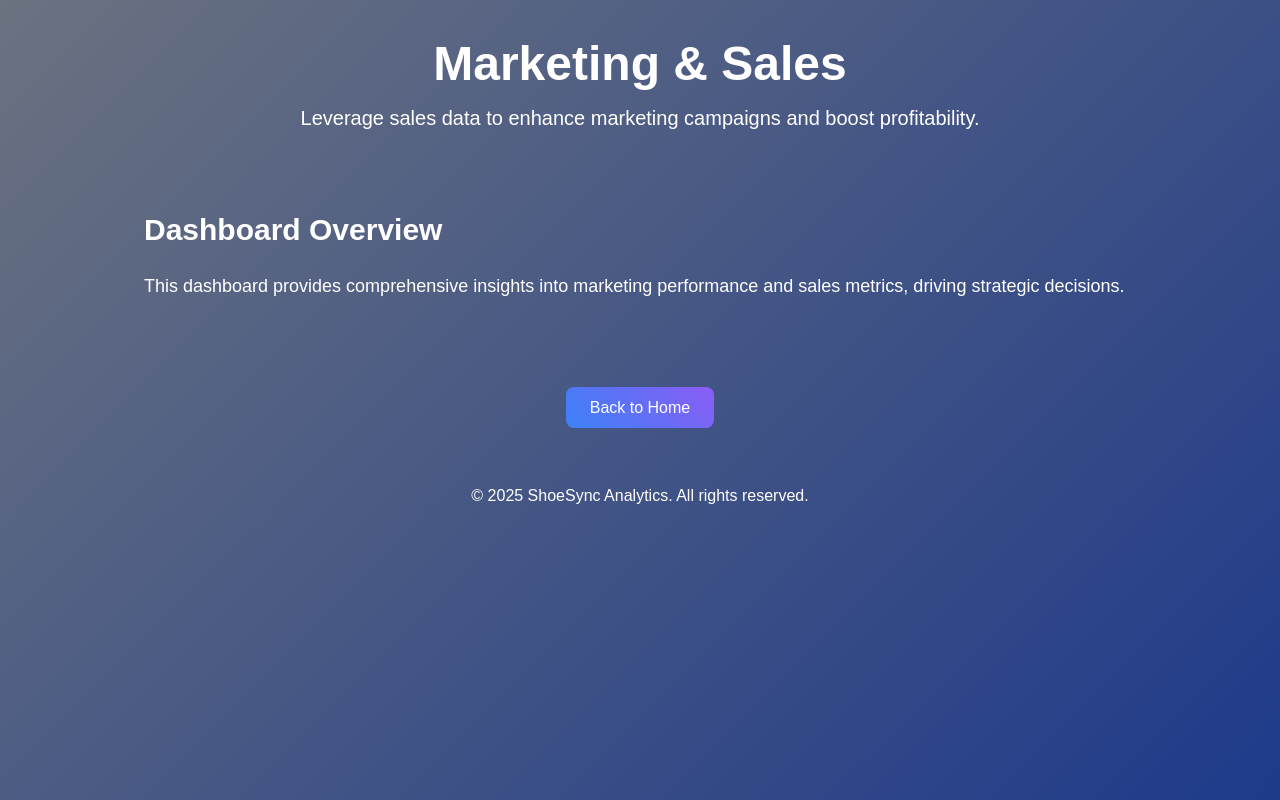
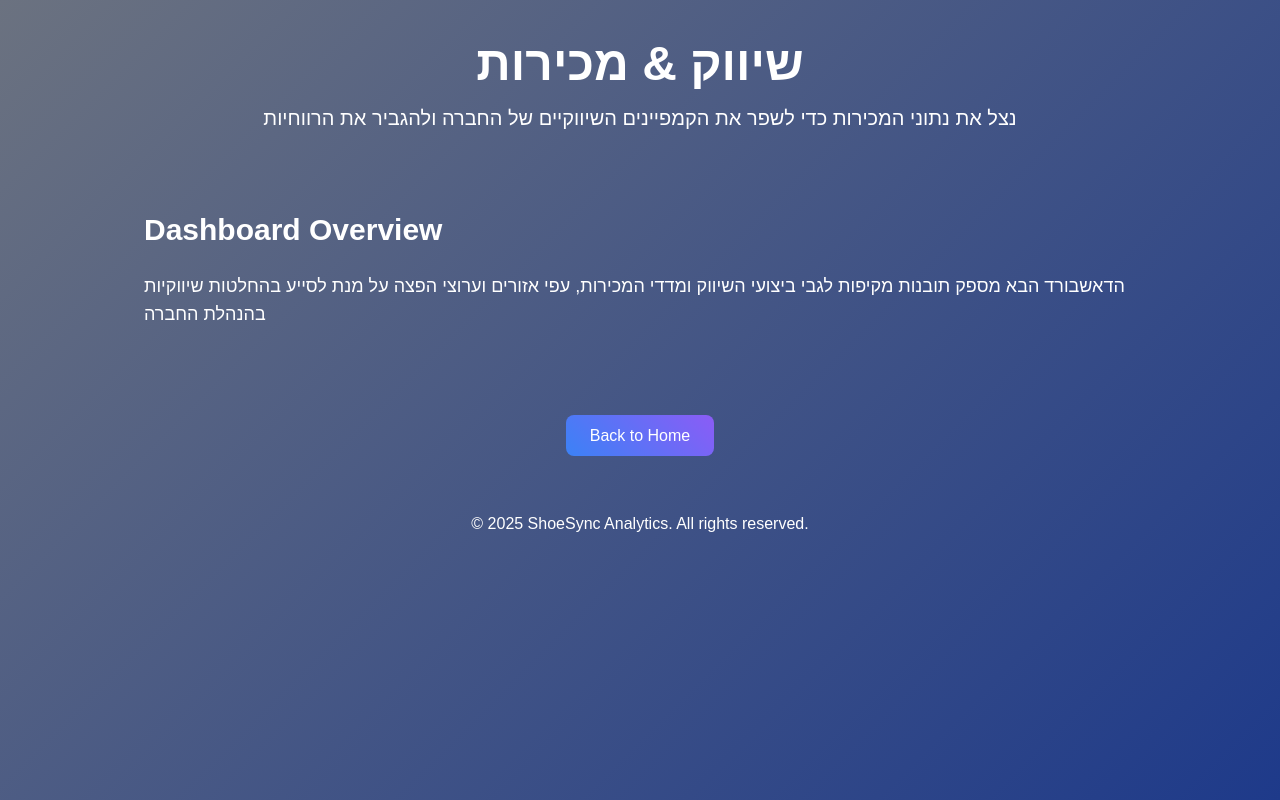
Before and after one commit to Shalev14/work2, a plain HTML site: page dash3.html in a window 1280 px wide. Drawn offline with nearby package versions, Linux system fonts and the light colour scheme; a script that the page names is missing.

Commit message:
Update dash3.html

```diff
--- a/dash3.html
+++ b/dash3.html
@@ -3,7 +3,7 @@
 <head>
     <meta charset="UTF-8">
     <meta name="viewport" content="width=device-width, initial-scale=1.0">
-    <title>Marketing & Sales</title>
+    <title>שיווק & מכירות</title>
     <script src="https://cdn.tailwindcss.com"></script>
     <style>
         body {
@@ -23,16 +23,19 @@
 </head>
 <body>
     <header class="text-center py-10">
-        <h1 class="text-4xl md:text-5xl font-bold mb-4">Marketing & Sales</h1>
+        <h1 class="text-4xl md:text-5xl font-bold mb-4">שיווק & מכירות</h1>
         <p class="text-lg md:text-xl max-w-3xl mx-auto">
-            Leverage sales data to enhance marketing campaigns and boost profitability.
+נצל את נתוני המכירות כדי לשפר את הקמפיינים השיווקיים של החברה ולהגביר את הרווחיות
+
         </p>
     </header>
 
     <section class="max-w-5xl mx-auto py-10 px-4">
         <h2 class="text-3xl font-semibold mb-6">Dashboard Overview</h2>
         <p class="text-lg mb-4">
-            This dashboard provides comprehensive insights into marketing performance and sales metrics, driving strategic decisions.
+הדאשבורד הבא מספק תובנות מקיפות לגבי ביצועי השיווק ומדדי המכירות, עפי אזורים וערוצי הפצה על מנת לסייע בהחלטות שיווקיות בהנהלת החברה
+
+
         </p>
         <tableau-viz id="tableauViz"
                      src="https://public.tableau.com/views/_17458365751250/sheet6"
```
